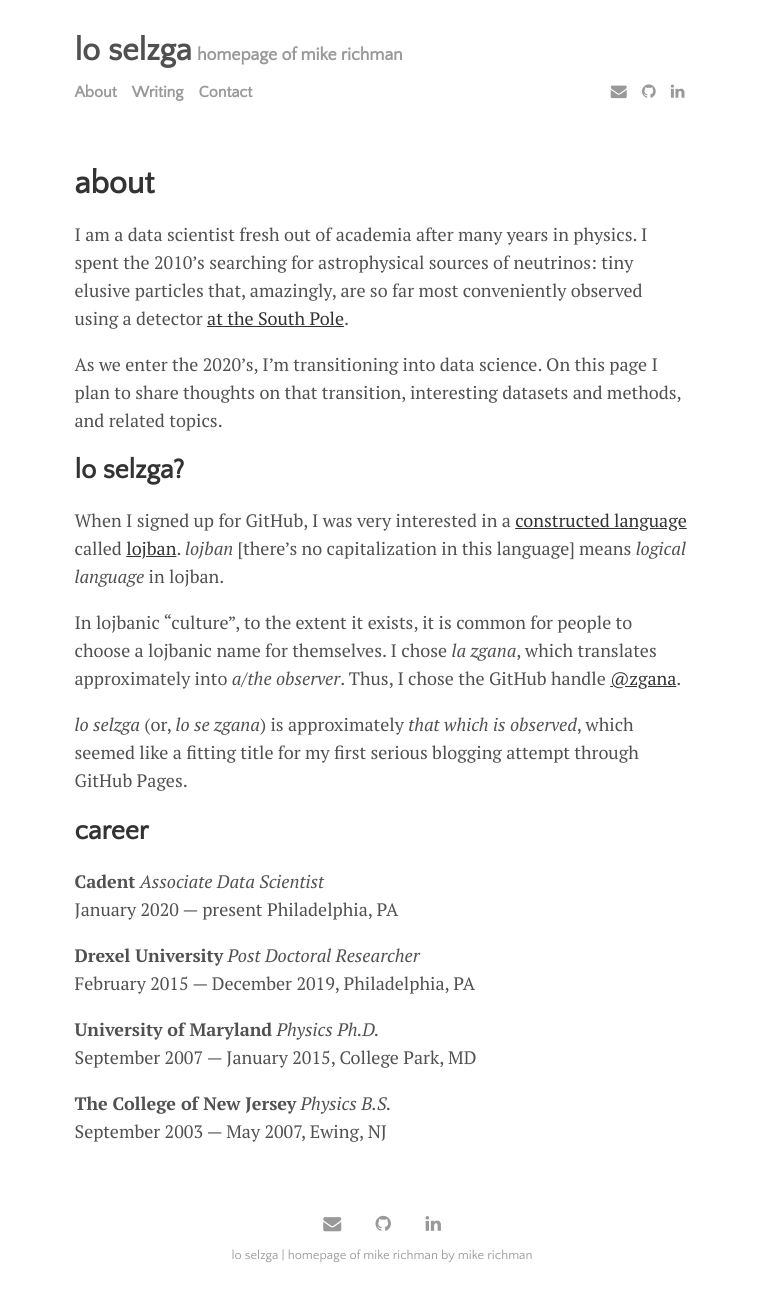
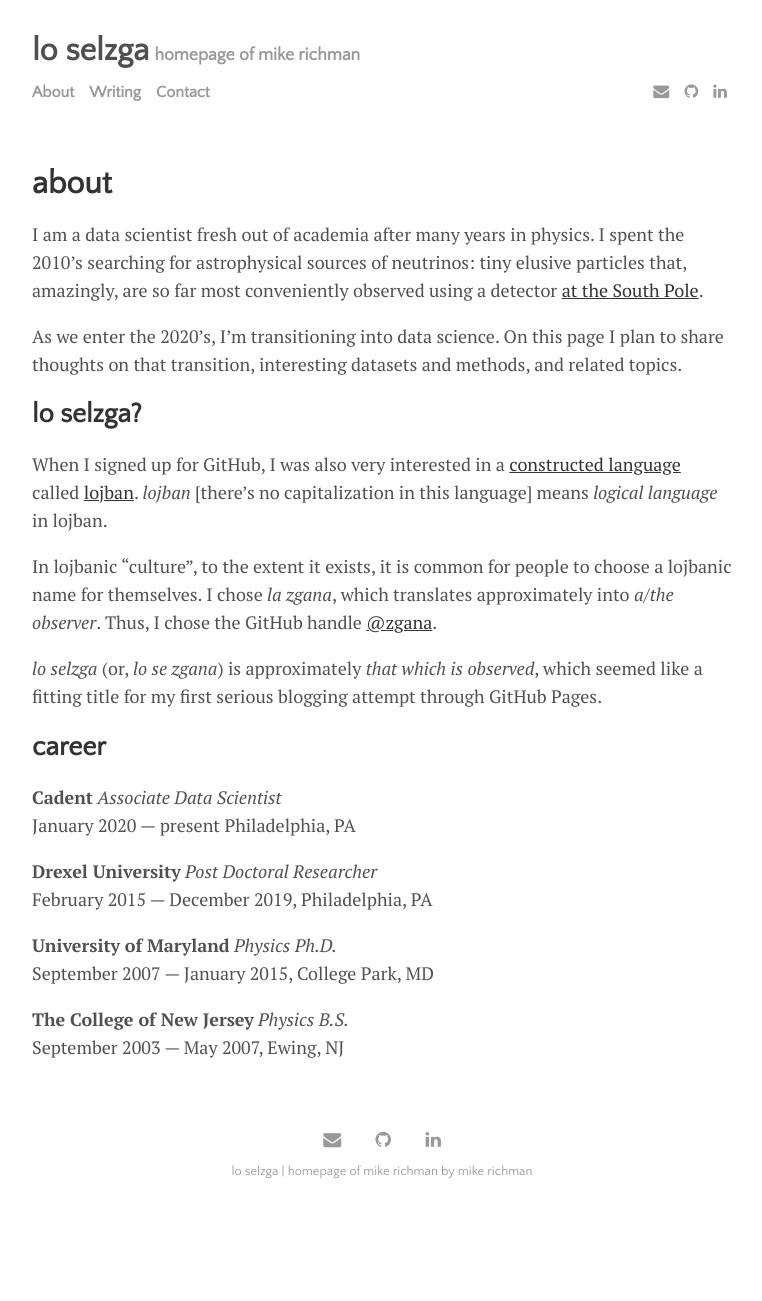
Before and after one commit to zgana/zgana.github.io, a Jekyll site: the page built from menu/about.md, in a window 1280 px wide. Shown: the whole page, without its empty margins (258-1020 px from the left). Built offline with Jekyll 4.4.1, drawn with Linux system fonts in a browser that asks for light colours; after the commit the page ends 1217 px from its top, so only the background shows below that.

Commit message:
slightly tweak appearance and about page

```diff
--- a/assets/css/main.css
+++ b/assets/css/main.css
@@ -82,7 +82,8 @@ hr {
 .container {
   margin-left: auto;
   margin-right: auto;
-  width: 615px;
+  /* width: 615px; */
+  width: 700px;
 }
 
 /*48em*/
--- a/menu/about.md
+++ b/menu/about.md
@@ -15,7 +15,7 @@ and related topics.
 
 ## lo selzga?
 
-When I signed up for GitHub, I was very interested in a [constructed
+When I signed up for GitHub, I was also very interested in a [constructed
 language](https://en.wikipedia.org/wiki/Constructed_language) called
 [lojban](http://www.lojban.org/).  *lojban* [there's no capitalization in this
 language] means *logical language* in lojban.
```
